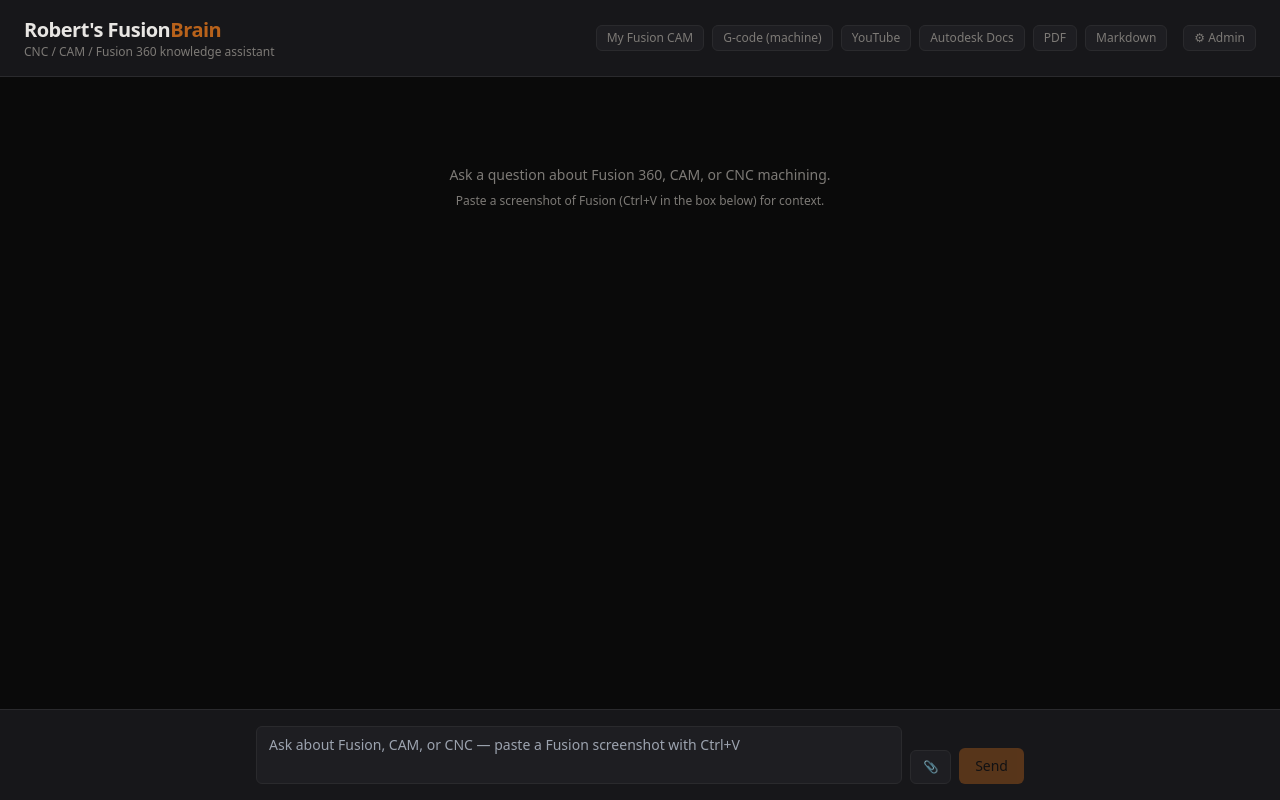
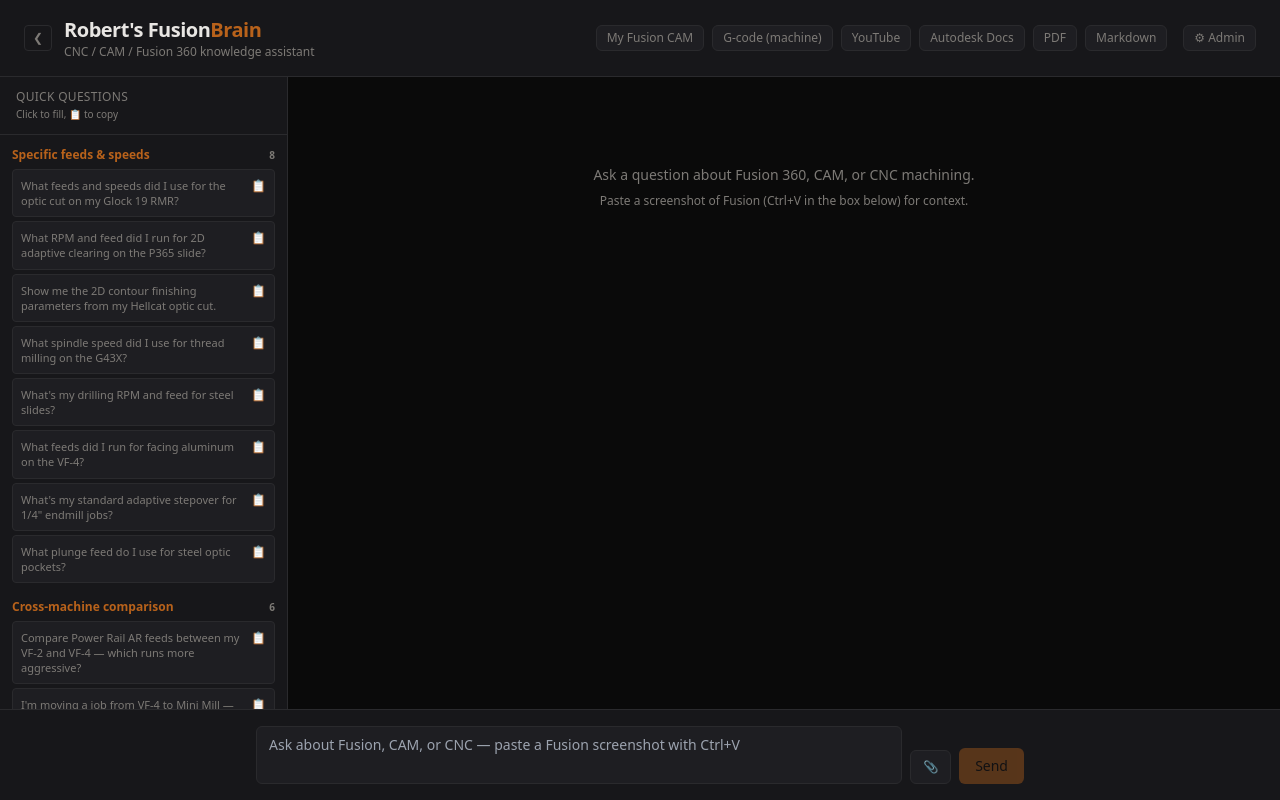
Before and after one commit to lawweapons/fusionbrain, a Next.js app: page / in a window 1280 px wide. Built offline with nearby package versions, Linux system fonts and the light colour scheme.

Commit message:
Chat: left sidebar with 50 quick questions in 9 categories
Click a question to fill the input box; click the 📋 to copy to clipboard.
Toggle the sidebar with the ❮/❯ button in the header. Categories are
collapsible sections (open by default).

```diff
--- a/app/page.tsx
+++ b/app/page.tsx
@@ -38,6 +38,106 @@
   { id: "markdown", label: "Markdown" }
 ];
 
+const QUICK_QUESTIONS: Array<{ category: string; questions: string[] }> = [
+  {
+    category: "Specific feeds & speeds",
+    questions: [
+      "What feeds and speeds did I use for the optic cut on my Glock 19 RMR?",
+      "What RPM and feed did I run for 2D adaptive clearing on the P365 slide?",
+      "Show me the 2D contour finishing parameters from my Hellcat optic cut.",
+      "What spindle speed did I use for thread milling on the G43X?",
+      "What's my drilling RPM and feed for steel slides?",
+      "What feeds did I run for facing aluminum on the VF-4?",
+      "What's my standard adaptive stepover for 1/4\" endmill jobs?",
+      "What plunge feed do I use for steel optic pockets?"
+    ]
+  },
+  {
+    category: "Cross-machine comparison",
+    questions: [
+      "Compare Power Rail AR feeds between my VF-2 and VF-4 — which runs more aggressive?",
+      "I'm moving a job from VF-4 to Mini Mill — using my Glock G19 program as a reference, what should I scale back and why?",
+      "Which machine have I been running my Krebs trunnion work on?",
+      "Show me feed differences for the same operation type across all three mills.",
+      "What's the average DOC I run on the Mini Mill vs the VF-class machines?",
+      "Across my G-code, which machine has the highest RPM jobs?"
+    ]
+  },
+  {
+    category: "Geometric / setup",
+    questions: [
+      "In my Glock 19 RMR program (41917.nc), how far back from the probed front face does the cut start in X?",
+      "What's the X span of the optic cut on my G26 Holosun K?",
+      "Compare optic cut start-X across Glock 19, G26, G43 — what offset would I apply to relocate?",
+      "Show me Z depth ranges for all my optic pocket cuts.",
+      "What's the Y extent of my window cuts on the G34?",
+      "For the VF-2 Power Rail upper, what's the full cutting envelope?"
+    ]
+  },
+  {
+    category: "Walkthrough / setup help",
+    questions: [
+      "Walk me through setting up CAM for a Glock 19 RMR optic cut, step by step in Fusion.",
+      "I'm cutting a new optic pocket on a Glock 43. Use my G19 program as a template — what changes?",
+      "Walk me through programming a thread mill operation in Fusion using my past Thread1 settings.",
+      "Help me create a 2D adaptive clearing operation — UI navigation plus my proven values.",
+      "Walk me through setting up a new slide job in Fusion (work offset, stock, fixturing).",
+      "Show me how to set up a drill cycle for through-holes using my G19 RMR drill values.",
+      "I have a new part drawing — guide me through creating a CAM setup using my Hellcat as reference.",
+      "Walk me through using the FusionBrainCAMExport script and ingesting the result."
+    ]
+  },
+  {
+    category: "Threading & lathe",
+    questions: [
+      "Walk me through threading a 1/2-28 muzzle on my TL-1 — show all the math.",
+      "What's the thread depth and Class 2A target OD for a 5/8-24 thread?",
+      "Compare my .578-28 and .625-24 threading programs — what's different in the infeed schedule?",
+      "Translate the threading cycle in my ST-30 lathe programs into plain English.",
+      "What single-point threading mistakes should I avoid for stainless barrels?"
+    ]
+  },
+  {
+    category: "Tool selection",
+    questions: [
+      "What's a good starting feed and speed for 6061 with a 1/4\" carbide endmill?",
+      "Recommend a tool for optic-pocket roughing in steel.",
+      "What endmill geometry should I use for finishing a Glock slide pocket?",
+      "For a thread mill operation in stainless, what tool would you recommend?",
+      "Compare 3-flute vs 4-flute endmills for slot milling aluminum."
+    ]
+  },
+  {
+    category: "Theory / reference",
+    questions: [
+      "Explain chip thinning and how it affects my feed rate calculations.",
+      "What's the difference between climb milling and conventional milling — when do I use which?",
+      "How do I choose between adaptive clearing and 2D contour for a pocket?",
+      "Explain ramp angle for adaptive operations — what's typical for steel vs aluminum?",
+      "What's the math behind chip load for face mills vs endmills?",
+      "What does helix angle do to cutting performance?"
+    ]
+  },
+  {
+    category: "Troubleshooting",
+    questions: [
+      "My endmill is chattering on the VF-2 in 4140 — what could be wrong?",
+      "I'm getting tool deflection on a long-reach pocket — how do I fix it?",
+      "What causes finish marks on a 2D contour finishing pass?",
+      "My drill is breaking in stainless — what should I check?",
+      "Poor surface finish on aluminum — what parameters should I adjust?"
+    ]
+  },
+  {
+    category: "Materials",
+    questions: [
+      "What feeds and speeds have I used for 17-4 stainless?",
+      "Compare my titanium machining vs aluminum across the fleet.",
+      "For 7075 aluminum, what RPM range should I target?"
+    ]
+  }
+];
+
 function buildSourceLink(c: Citation): string | null {
   if (!c.source_url) return null;
   if (c.source_type === "youtube") {
@@ -76,8 +176,28 @@
   const [loading, setLoading] = useState(false);
   const [filterTypes, setFilterTypes] = useState<string[]>([]);
   const [expanded, setExpanded] = useState<Record<string, boolean>>({});
+  const [sidebarOpen, setSidebarOpen] = useState<boolean>(true);
   const scrollRef = useRef<HTMLDivElement>(null);
   const textareaRef = useRef<HTMLTextAreaElement>(null);
+
+  const fillQuestion = (q: string) => {
+    setInput(q);
+    textareaRef.current?.focus();
+  };
+
+  const copyQuestion = async (q: string, e: React.MouseEvent) => {
+    e.stopPropagation();
+    try {
+      await navigator.clipboard.writeText(q);
+    } catch {
+      const ta = document.createElement("textarea");
+      ta.value = q;
+      document.body.appendChild(ta);
+      ta.select();
+      document.execCommand("copy");
+      ta.remove();
+    }
+  };
 
   useEffect(() => {
     scrollRef.current?.scrollTo({ top: scrollRef.current.scrollHeight, behavior: "smooth" });
@@ -168,11 +288,21 @@
   return (
     <div className="flex flex-col h-screen">
       <header className="border-b border-border bg-surface px-6 py-4 flex items-center justify-between gap-4">
-        <div>
-          <h1 className="text-xl font-semibold tracking-tight">
-            Robert&apos;s Fusion<span className="text-accent">Brain</span>
-          </h1>
-          <p className="text-xs text-muted">CNC / CAM / Fusion 360 knowledge assistant</p>
+        <div className="flex items-center gap-3">
+          <button
+            type="button"
+            onClick={() => setSidebarOpen((v) => !v)}
+            className="text-muted hover:text-text border border-border rounded px-2 py-1 text-xs"
+            title={sidebarOpen ? "Hide questions panel" : "Show questions panel"}
+          >
+            {sidebarOpen ? "❮" : "❯"}
+          </button>
+          <div>
+            <h1 className="text-xl font-semibold tracking-tight">
+              Robert&apos;s Fusion<span className="text-accent">Brain</span>
+            </h1>
+            <p className="text-xs text-muted">CNC / CAM / Fusion 360 knowledge assistant</p>
+          </div>
         </div>
         <div className="flex flex-wrap gap-2 items-center">
           {SOURCE_FILTERS.map((f) => (
@@ -203,6 +333,46 @@
         </div>
       </header>
 
+      <div className="flex flex-1 min-h-0">
+      {sidebarOpen && (
+        <aside className="w-72 border-r border-border bg-surface overflow-y-auto flex-shrink-0">
+          <div className="px-4 py-3 border-b border-border sticky top-0 bg-surface z-10">
+            <div className="text-xs uppercase tracking-wide text-muted">Quick questions</div>
+            <div className="text-[10px] text-muted mt-0.5">Click to fill, 📋 to copy</div>
+          </div>
+          <div className="p-3 space-y-4">
+            {QUICK_QUESTIONS.map((cat) => (
+              <details key={cat.category} open className="group">
+                <summary className="text-xs font-semibold text-accent cursor-pointer mb-1.5 list-none flex items-center justify-between">
+                  <span>{cat.category}</span>
+                  <span className="text-muted text-[10px]">{cat.questions.length}</span>
+                </summary>
+                <ul className="space-y-1">
+                  {cat.questions.map((q, i) => (
+                    <li
+                      key={i}
+                      onClick={() => fillQuestion(q)}
+                      className="group/q flex gap-2 items-start bg-panel hover:bg-bg border border-border rounded p-2 cursor-pointer transition-colors hover:border-accent"
+                    >
+                      <span className="flex-1 text-[11px] leading-snug text-muted group-hover/q:text-text">
+                        {q}
+                      </span>
+                      <button
+                        type="button"
+                        onClick={(e) => copyQuestion(q, e)}
+                        className="text-muted hover:text-accent text-xs shrink-0"
+                        title="Copy to clipboard"
+                      >
+                        📋
+                      </button>
+                    </li>
+                  ))}
+                </ul>
+              </details>
+            ))}
+          </div>
+        </aside>
+      )}
       <div ref={scrollRef} className="flex-1 overflow-y-auto px-6 py-6">
         <div className="max-w-3xl mx-auto space-y-6">
           {messages.length === 0 && (
@@ -307,6 +477,7 @@
           )}
         </div>
       </div>
+      </div>
 
       <footer className="border-t border-border bg-surface px-6 py-4">
         <div className="max-w-3xl mx-auto">
```
